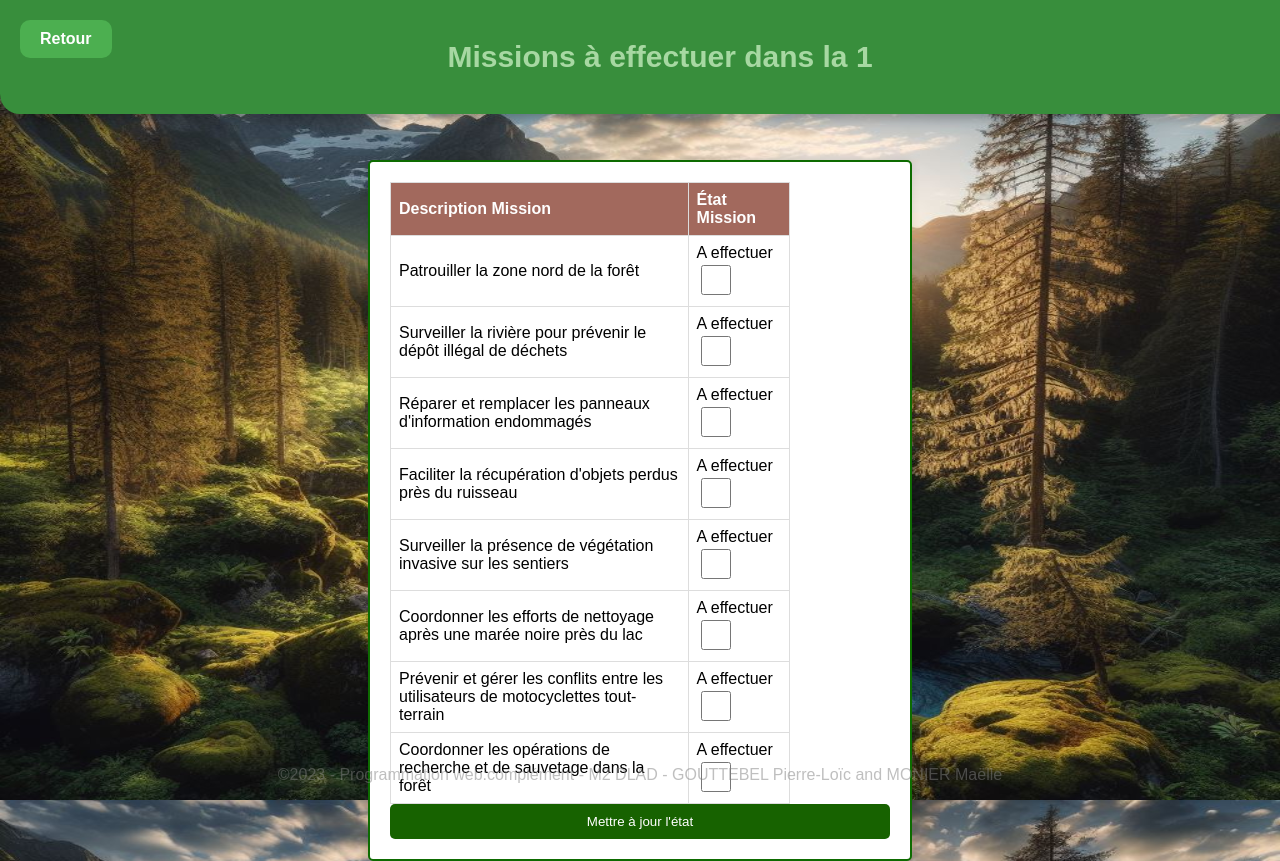
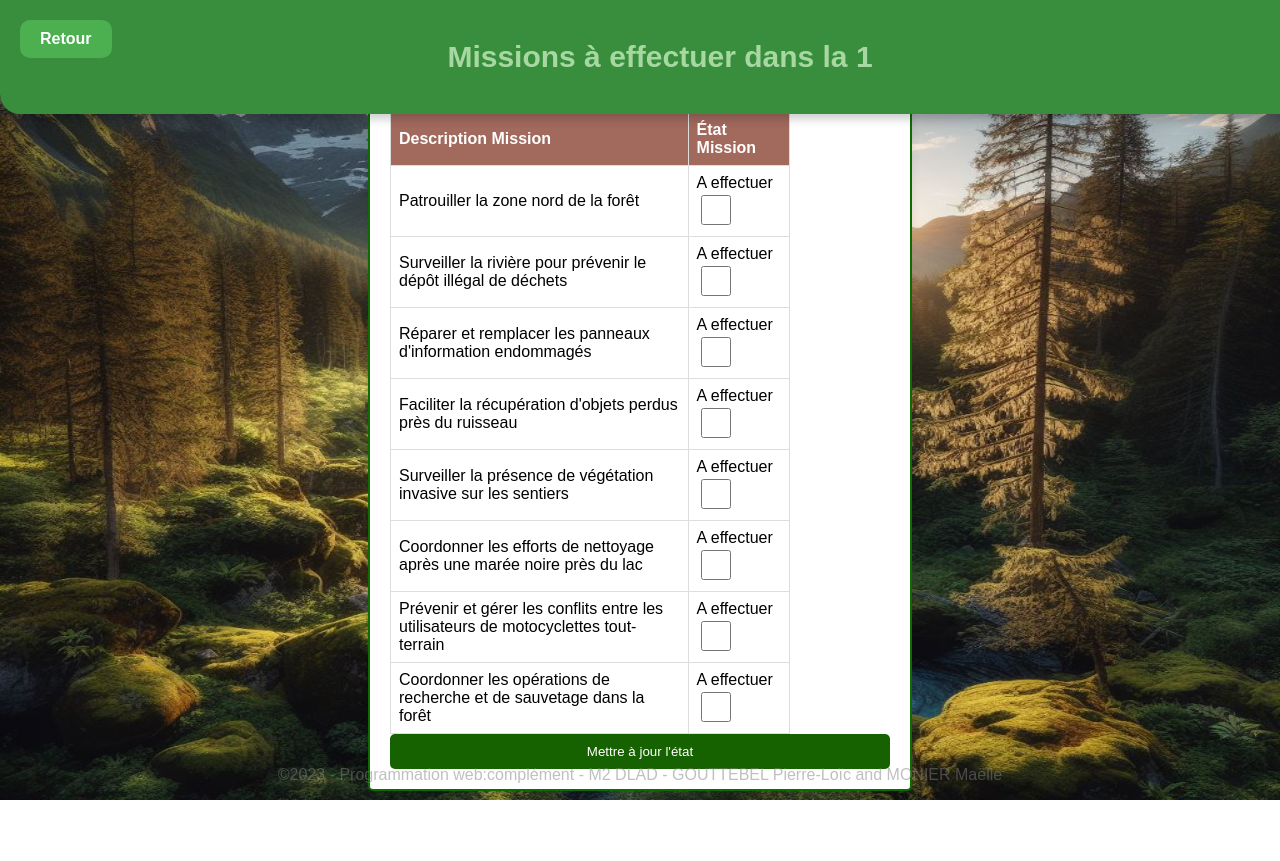
Before and after one commit to Ist4lri/forestManagementApp, a Django app: page /1/1/missions/ in a window 1280 px wide. After the commit the page ends 800 px from the top, so only its background shows below. Run offline with Django 4.2, Linux system fonts and the light colour scheme; data comes from the database, SQL or seed files in the repository; parts of the project's set-up code (start-up, migrations or seed data) failed here and were passed over.

Commit message:
new css for mission html

```diff
--- a/forestmanagementapp2/static/missions.css
+++ b/forestmanagementapp2/static/missions.css
@@ -52,6 +52,7 @@ table {
 th, td {
     border: 1px solid #ddd;
     padding: 8px;
+
     text-align: left;
 }
 
@@ -62,3 +63,15 @@ th {
 h1{
 color: #a7d8a2
 }
+form {
+    width: 100%;
+    margin: 0 auto;
+    margin-top:190px;
+    color=black;
+    padding: 20px;
+    background-color: #ffffff;
+    border: 2px solid #0d6b00;
+    border-radius: 5px;
+    box-shadow: 0 0 10px rgba(0, 0, 0, 0.1);
+    margin-bottom:110px;
+}
```
